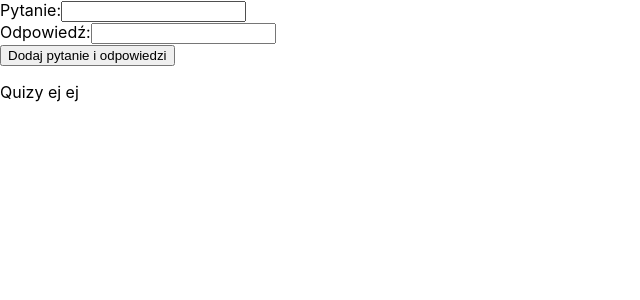
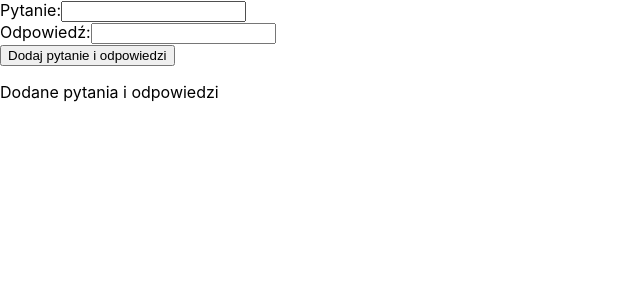
Before and after one commit to Devolla/generatequiz, a React (Create React App) app: page / in a window 1280 px wide. Shown: the top 300 px of the page, without its empty margins (0-640 px from the left). Built offline with nearby package versions, Linux system fonts and the light colour scheme.

Commit message:
text change

```diff
--- a/src/App.js
+++ b/src/App.js
@@ -13,7 +13,7 @@ const App = () => {
     <Provider store={store}>
       <div>
         <Form />
-        <p>Quizy ej ej</p>
+        <p>Dodane pytania i odpowiedzi</p>
         <List />
       </div>
     </Provider>
```
